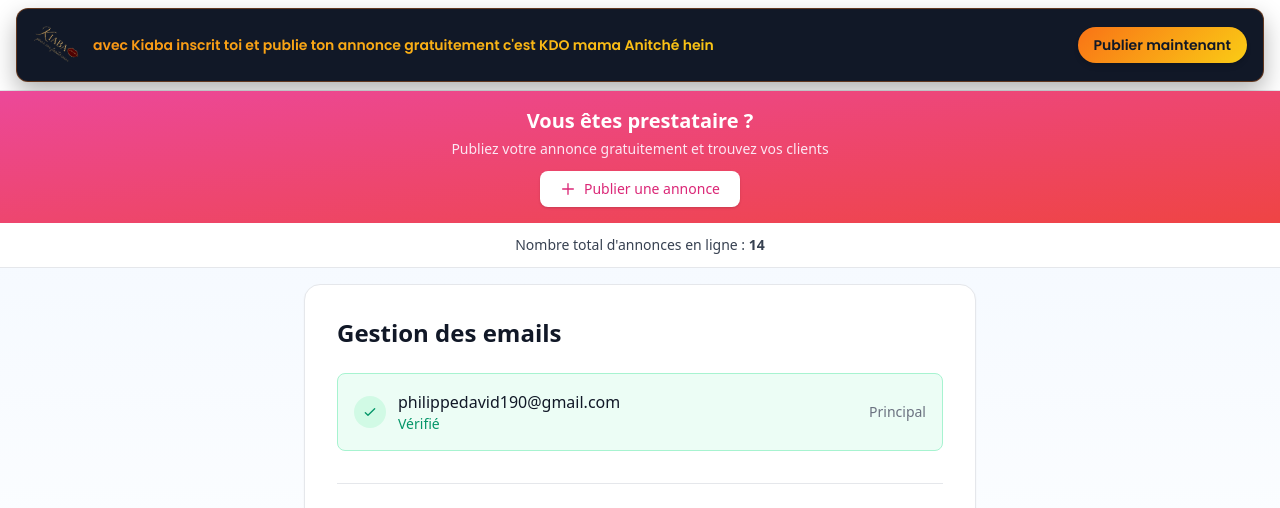
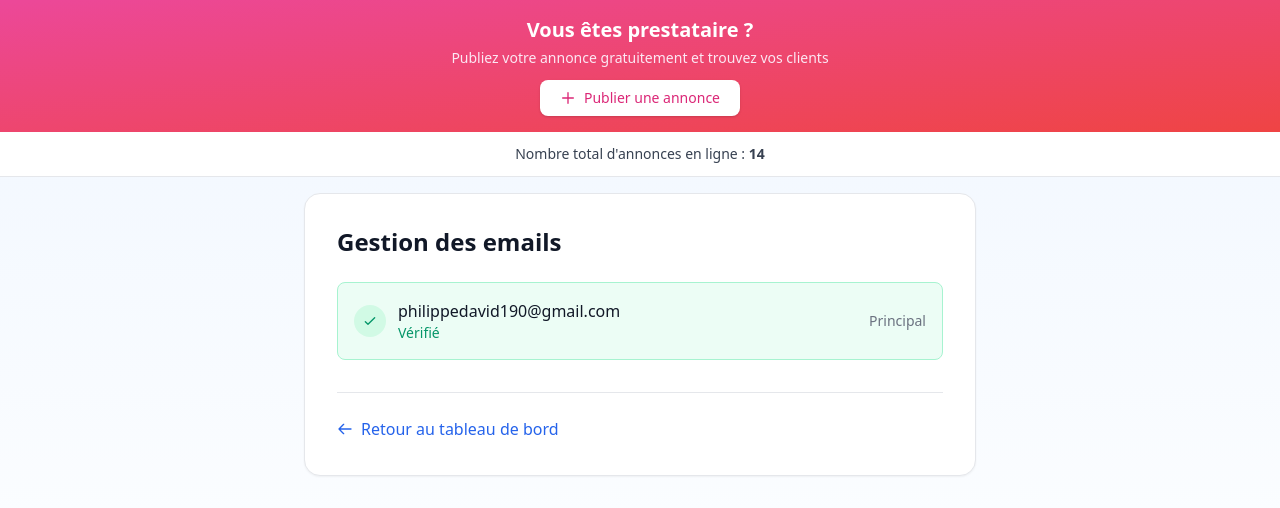
Before and after one commit to kiaba666/KIABA-RENCONTRE, a Django app: page /auth/email/ in a window 1280 px wide. Shown: the part 65-573 px from the top of the page. Run offline with Django 5.2, Linux system fonts and the light colour scheme; a user stored in the database is signed in; data comes from the database, SQL or seed files in the repository; parts of the project's set-up code (start-up, migrations or seed data) failed here and were passed over; some libraries are stand-ins or nearby versions.

Commit message:
Chore: retirer le bandeau pub KIABA sous le header

```diff
--- a/templates/base.html
+++ b/templates/base.html
@@ -393,37 +393,6 @@
     </header>
     {% endblock %}
 
-    {# Bandeau pub KIABA sous le header (remplace l'emplacement AdSense) #}
-    <section class="bg-white border-b">
-      <div class="max-w-7xl mx-auto px-4 py-2">
-        <div class="kiaba-banner flex items-center justify-between gap-3 md:gap-4 px-3 py-2 md:px-4 md:py-3">
-          <div class="flex items-center gap-2 md:gap-3">
-            <div class="kiaba-banner-logo flex items-center justify-center w-10 h-10 md:w-12 md:h-12 overflow-visible">
-              <img
-                src="{% static 'img/logo.png' %}"
-                alt="KIABA"
-                class="w-10 h-10 md:w-12 md:h-12 object-contain"
-                loading="lazy"
-              />
-            </div>
-            <div class="leading-snug">
-              <p class="kiaba-banner-text text-[11px] md:text-sm font-semibold text-gray-900">
-                avec Kiaba inscrit toi et publie ton annonce gratuitement c'est KDO mama Anitché hein
-              </p>
-            </div>
-          </div>
-          <div class="hidden sm:flex">
-            <a
-              href="/post/"
-              class="kiaba-banner-cta inline-flex items-center rounded-full px-3 py-1.5 md:px-4 md:py-2 text-[11px] md:text-sm font-semibold text-white shadow-md"
-            >
-              Publier maintenant
-            </a>
-          </div>
-        </div>
-      </div>
-    </section>
-
     {% block cta_section %}
     <!-- CTA Publier après le header (uniforme sur toutes les pages) -->
     <section class="bg-gradient-to-br from-pink-500 to-red-500 text-white">
```
